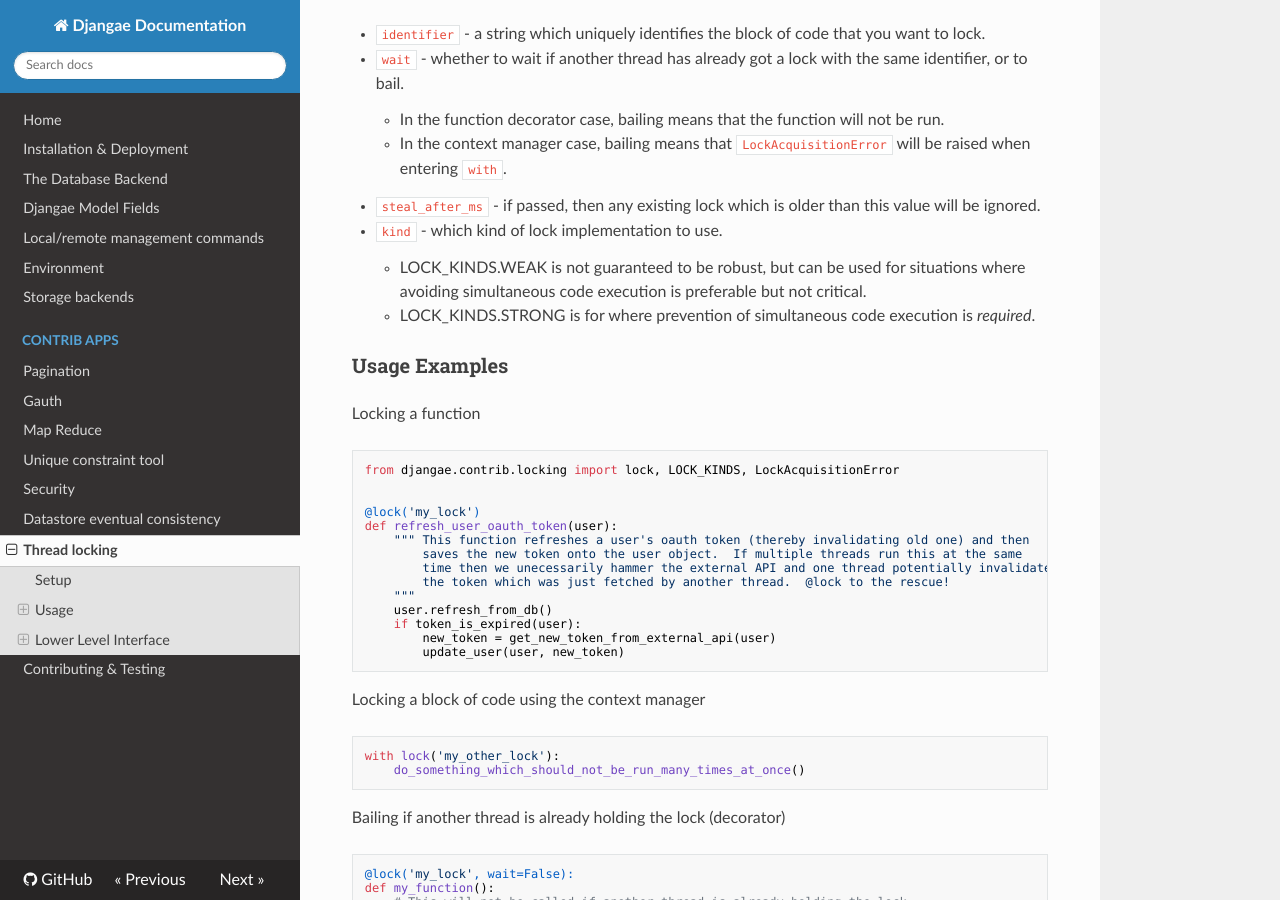
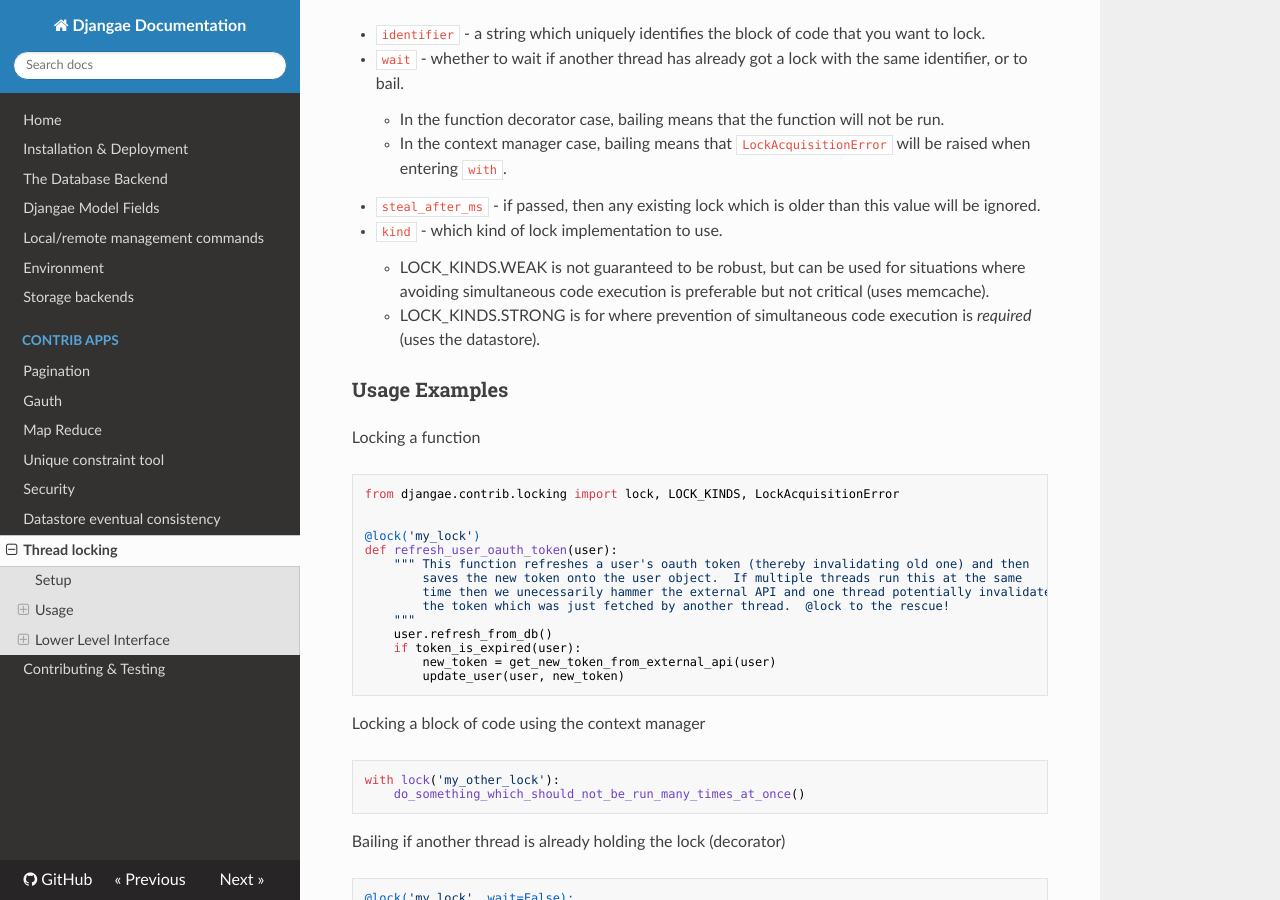
Before and after one commit to wittfabian/djangae, an MkDocs documentation site: the page built from docs/locking.md, in a window 1280 px wide and 900 px high, scrolled down 819 px. Built offline with MkDocs 1.6.1, drawn with Linux system fonts in a browser that asks for light colours; nearby versions of some CDN libraries; old or Windows-style settings are respelled for this version of MkDocs.

Commit message:
Small tweak to the docs

```diff
--- a/docs/locking.md
+++ b/docs/locking.md
@@ -44,8 +44,8 @@ The main utility is the `lock` object, which can be used as a function decorator
 * `steal_after_ms` - if passed, then any existing lock which is older than this value will be ignored.
 * `kind` - which kind of lock implementation to use.
     - LOCK_KINDS.WEAK is not guaranteed to be robust, but can be used for situations where avoiding
-      simultaneous code execution is preferable but not critical.
-    - LOCK_KINDS.STRONG is for where prevention of simultaneous code execution is *required*.
+      simultaneous code execution is preferable but not critical (uses memcache).
+    - LOCK_KINDS.STRONG is for where prevention of simultaneous code execution is *required* (uses the datastore).
 
 
 ### Usage Examples
```
